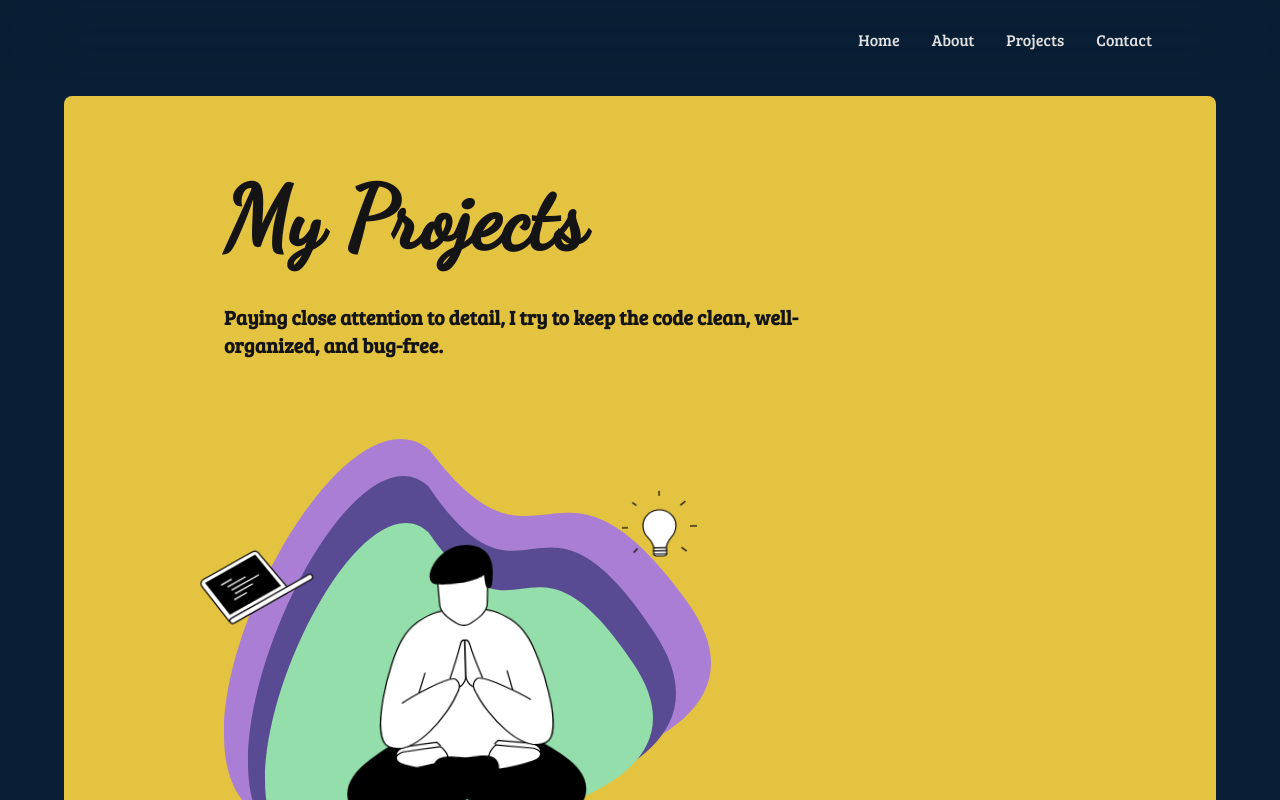
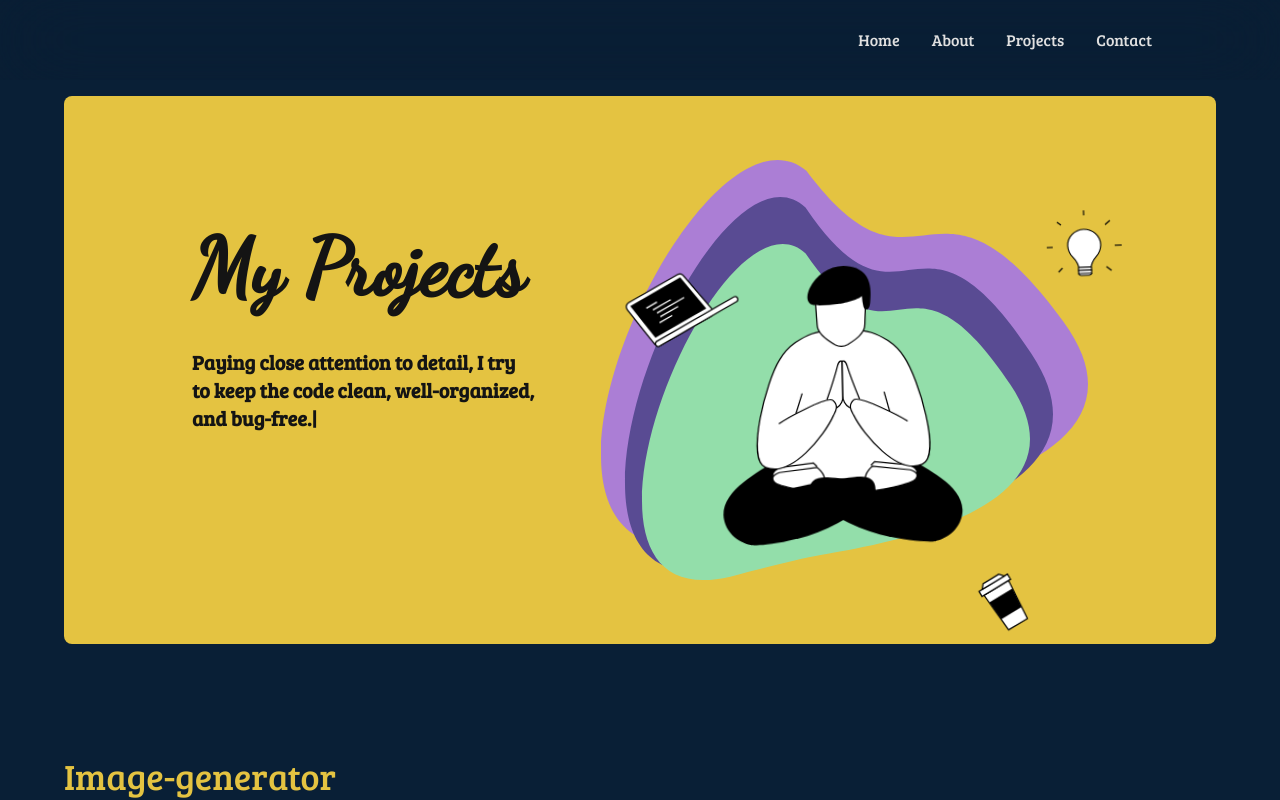
Before and after one commit to stpkkk/Next.js-stpkkk-portfolio, a Next.js app: page /my-projects in a window 1280 px wide. Shown: the top 800 px of the page. Built offline with nearby package versions, Linux system fonts and the light colour scheme.

Commit message:
app work with head flex

```diff
--- a/app/about/page.tsx
+++ b/app/about/page.tsx
@@ -23,8 +23,8 @@ const AboutPage: React.FC = () => {
   ];
 
   return (
-    <div className="page_wrapper sm:gap-4">
-      <div className="bg-secondary flex_center flex-col max-w-[700px] w-full self-start rounded-lg">
+    <div className="page_wrapper gap-16 sm:gap-4">
+      <div className="bg-secondary flex_center flex-col rounded-lg basis-[40%]">
         <Image
           src={"/assets/images/about.jpg"}
           alt="about"
@@ -35,7 +35,7 @@ const AboutPage: React.FC = () => {
         />
         <Skills />
       </div>
-      <div className="basis-[700px] sm:p-4">
+      <div className="flex-1 sm:p-4">
         <h1 className="head_text">About Me</h1>
         <ul className="flex flex-col gap-y-4 font-bree">
           {getParagraphs.map(paragraph => (
--- a/app/my-projects/page.tsx
+++ b/app/my-projects/page.tsx
@@ -7,8 +7,8 @@ import TypeAnimationComp from "@components/TypeAnimationComp";
 const ProjectPage: React.FC = () => {
   return (
     <div className="page_wrapper mb-10 sm:mb-0 sm:gap-0 sm:flex_center">
-      <div className="flex_between py-20 px-40 mb-20 bg-secondary rounded-lg w-full sm:px-10 sm:py-16 sm:gap-10 sm:justify-center sm:overflow-hidden">
-        <div className="mb-20 max-w-[600px] text-black font-bold sm:text-center sm:mb-0 sm:flex_center ">
+      <div className="flex_center gap-16  py-16 px-32 mb-20 bg-secondary rounded-lg w-full sm:px-10 sm:py-16 sm:gap-10 sm:flex-col sm:overflow-hidden">
+        <div className="basis-[40%] mb-20 text-black font-bold sm:text-center sm:mb-0 sm:flex_center ">
           <h1 className="head_text">My Projects</h1>
           <div className="font-bree text-xl">
             <TypeAnimationComp
--- a/app/page.tsx
+++ b/app/page.tsx
@@ -6,7 +6,7 @@ import { Clock } from "@components/Clock";
 const HomePage: React.FC = () => {
   return (
     <div className="page_wrapper sm:flex-col sm:justify-center sm:gap-10 sm:h-[calc(100vh-70px)]">
-      <div className="font-dancingScript text-xl sm:text-sm sm:mb-0 sm:p-2 sm:text-center">
+      <div className="flex-1 font-dancingScript text-xl sm:text-sm sm:mb-0 sm:p-2 sm:text-center">
         <TypeAnimationComp
           sequence={[
             "Hello World",
@@ -23,7 +23,7 @@ const HomePage: React.FC = () => {
           <br /> Frontend Developer.
         </h1>
       </div>
-      <div className="relative">
+      <div className="relative basis-[40%]">
         <Image
           src="/assets/images/homepage.jpg"
           alt="homepage"
@@ -32,7 +32,7 @@ const HomePage: React.FC = () => {
           className="w-full h-auto rounded-lg"
           priority
         />
-        <div className="absolute top-[53px] left-[30px] sm:left-[14px] sm:top-[14px]">
+        <div className="absolute top-[30px] left-[30px] sm:left-[14px] sm:top-[14px]">
           <Clock />
         </div>
       </div>
--- a/components/MyProjects/Meditation.tsx
+++ b/components/MyProjects/Meditation.tsx
@@ -4,11 +4,11 @@ import { LaptopCoffeeBulb } from "@public/assets/icons/LaptopCoffeeBulb";
 
 export const Meditation: React.FC = () => {
   return (
-    <div className="relative">
+    <div className="relative left-0 top-0">
       <div className="absolute top-1/4 flex_center animate-[wiggle_5s_ease-in-out_infinite]">
         <Guru />
       </div>
-      <div className="absolute -left-[60%] sm:-left-[57%] animate-[wiggle_4s_ease-in-out_infinite]">
+      <div className="absolute -left-[50%] sm:-left-[57%] animate-[wiggle_4s_ease-in-out_infinite]">
         <LaptopCoffeeBulb />
       </div>
       <object
--- a/styles/globals.css
+++ b/styles/globals.css
@@ -46,7 +46,7 @@ body {
 }
 
 .head_text {
-  @apply text-[87px] leading-none font-dancingScript font-bold mb-10 sm:mb-8 sm:text-[36px] sm:leading-tight  sm:text-center;
+  @apply text-[80px] leading-none font-dancingScript font-bold mb-10 sm:mb-8 sm:text-[36px] sm:leading-tight  sm:text-center;
 }
 
 .desc {
--- a/tailwind.config.js
+++ b/tailwind.config.js
@@ -21,7 +21,7 @@ module.exports = {
         bgMobileNavMenu: "#1d1e22",
       },
       screens: {
-        sm: { max: "640px" },
+        sm: { max: "768px" },
       },
 
       keyframes: {
```
